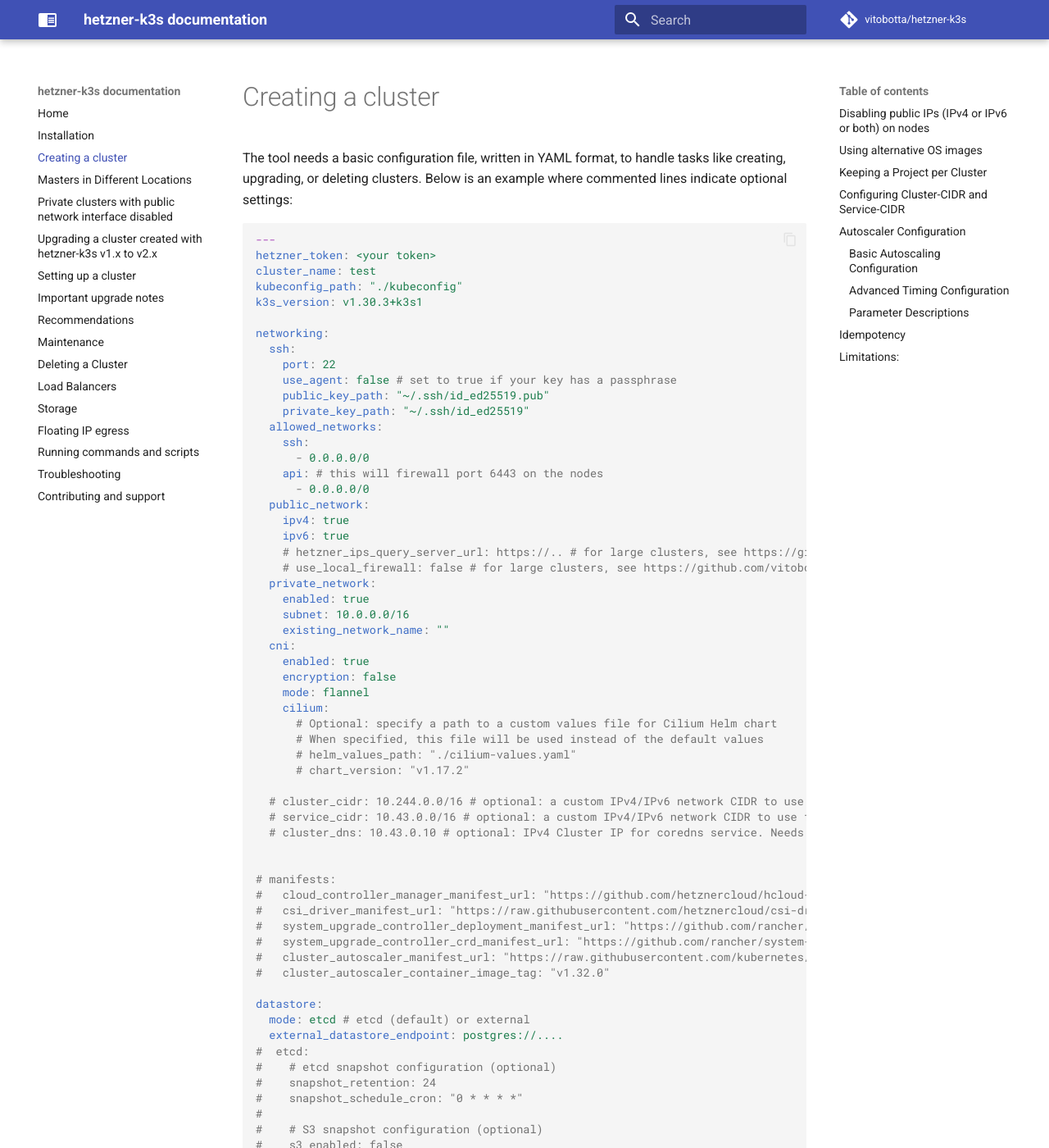
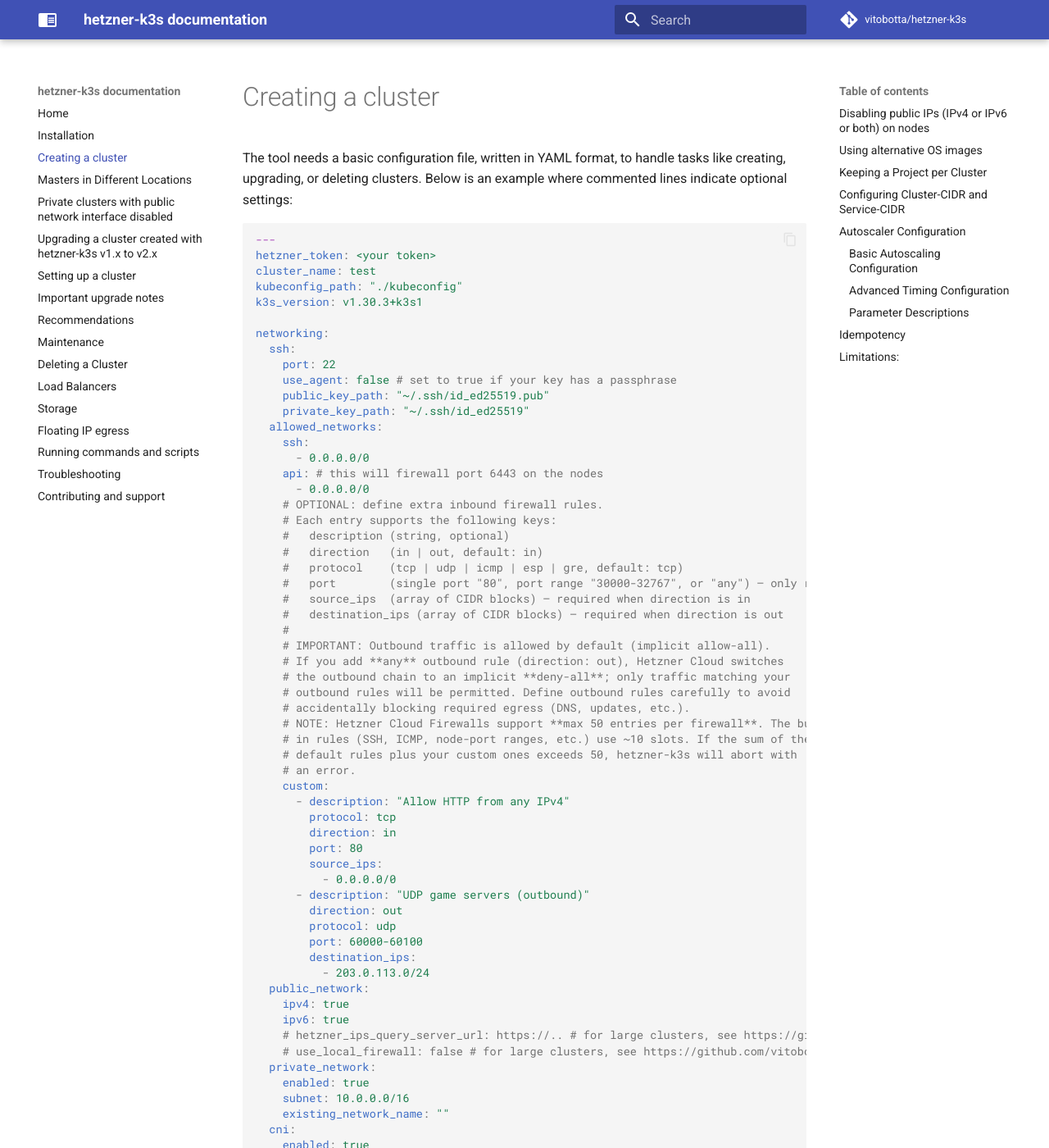
Before and after one commit to vitobotta/hetzner-k3s, an MkDocs documentation site: the page built from docs/Creating_a_cluster.md, in a window 1280 px wide and 1400 px high. Shown: the whole window at 82% size. Built offline with MkDocs 1.6.1 and Material for MkDocs 9.7.7, drawn with Linux system fonts in a browser that asks for light colours; comment, search, counter and statistics services are not loaded.

Commit message:
custom hcloud firewall rules

```diff
--- a/docs/Creating_a_cluster.md
+++ b/docs/Creating_a_cluster.md
@@ -20,6 +20,37 @@ networking:
       - 0.0.0.0/0
     api: # this will firewall port 6443 on the nodes
       - 0.0.0.0/0
+    # OPTIONAL: define extra inbound firewall rules.
+    # Each entry supports the following keys:
+    #   description (string, optional)
+    #   direction   (in | out, default: in)
+    #   protocol    (tcp | udp | icmp | esp | gre, default: tcp)
+    #   port        (single port "80", port range "30000-32767", or "any") – only relevant for tcp/udp
+    #   source_ips  (array of CIDR blocks) – required when direction is in
+    #   destination_ips (array of CIDR blocks) – required when direction is out
+    #
+    # IMPORTANT: Outbound traffic is allowed by default (implicit allow-all).
+    # If you add **any** outbound rule (direction: out), Hetzner Cloud switches
+    # the outbound chain to an implicit **deny-all**; only traffic matching your
+    # outbound rules will be permitted. Define outbound rules carefully to avoid
+    # accidentally blocking required egress (DNS, updates, etc.).
+    # NOTE: Hetzner Cloud Firewalls support **max 50 entries per firewall**. The built-
+    # in rules (SSH, ICMP, node-port ranges, etc.) use ~10 slots. If the sum of the
+    # default rules plus your custom ones exceeds 50, hetzner-k3s will abort with
+    # an error.
+    custom:
+      - description: "Allow HTTP from any IPv4"
+        protocol: tcp
+        direction: in
+        port: 80
+        source_ips:
+          - 0.0.0.0/0
+      - description: "UDP game servers (outbound)"
+        direction: out
+        protocol: udp
+        port: 60000-60100
+        destination_ips:
+          - 203.0.113.0/24
   public_network:
     ipv4: true
     ipv6: true
```
Also changed, not shown: 3 other files.
